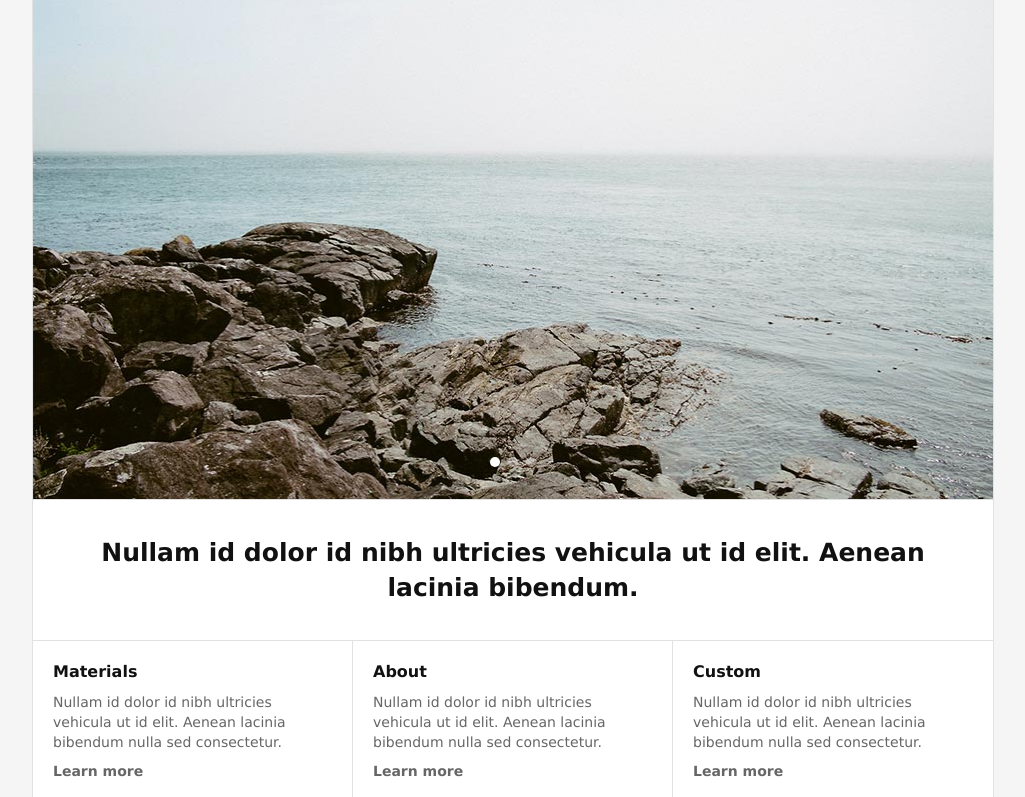
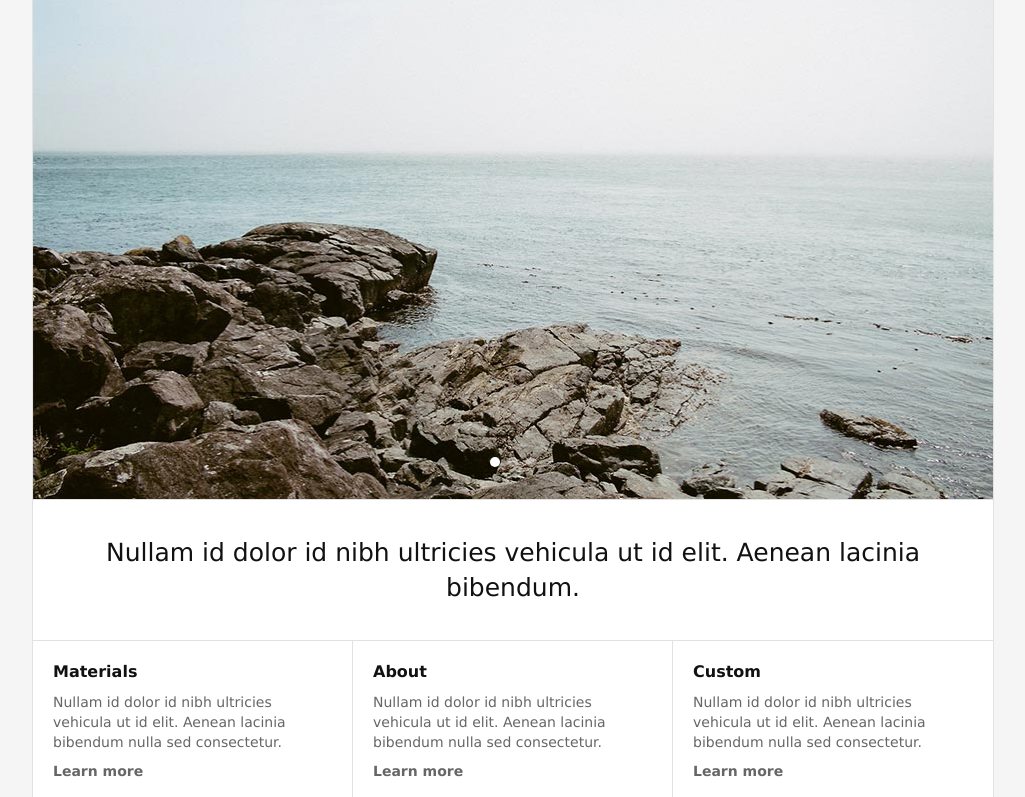
Before and after one commit to cumuluswebdesign/jussaume, a PHP site: the page made by en/index.php in a window 1280 px wide. Shown: the part 61-858 px from the top of the page, without its empty margins (127-1152 px from the left). Run offline with PHP 8.4, Linux system fonts and the light colour scheme.

Commit message:
new headline

```diff
--- a/css/main.css
+++ b/css/main.css
@@ -258,7 +258,7 @@ nav ul li img {
 
 h1 {
 	font-size: 25px;
-	font-weight: bold;
+	font-weight: normal;
 	text-align: center;
 	margin: 0;
 }
```
